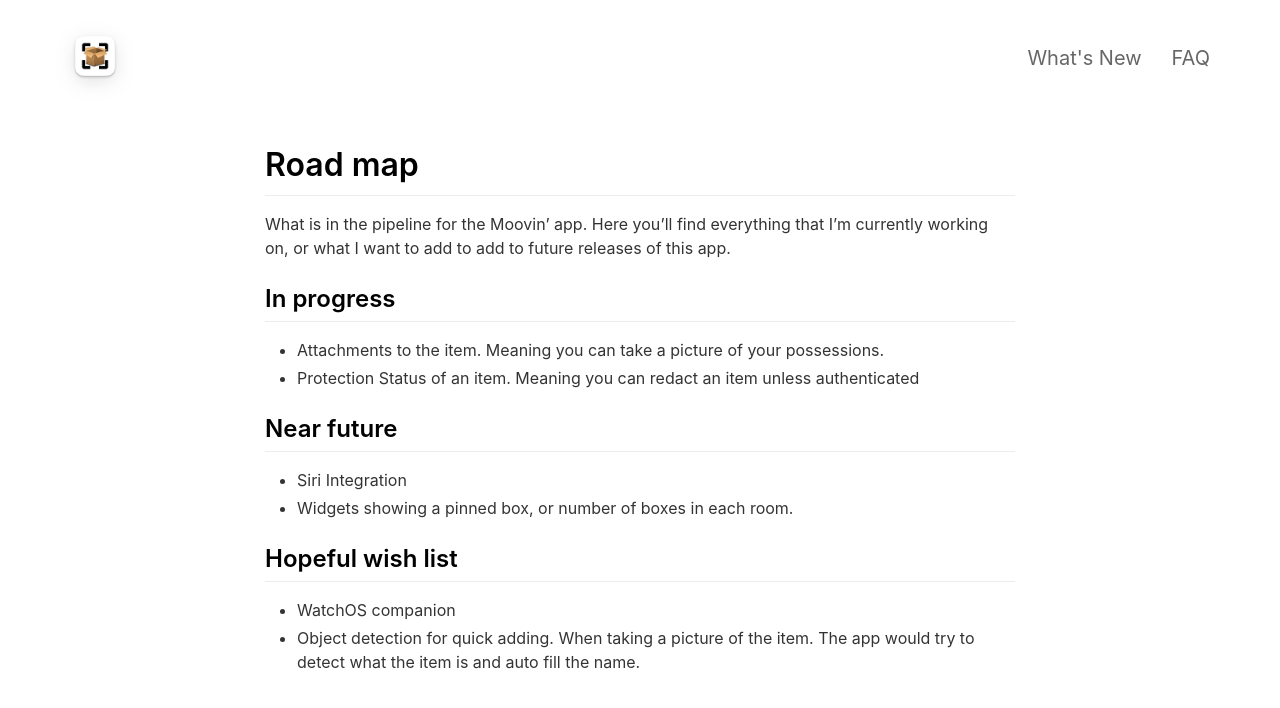
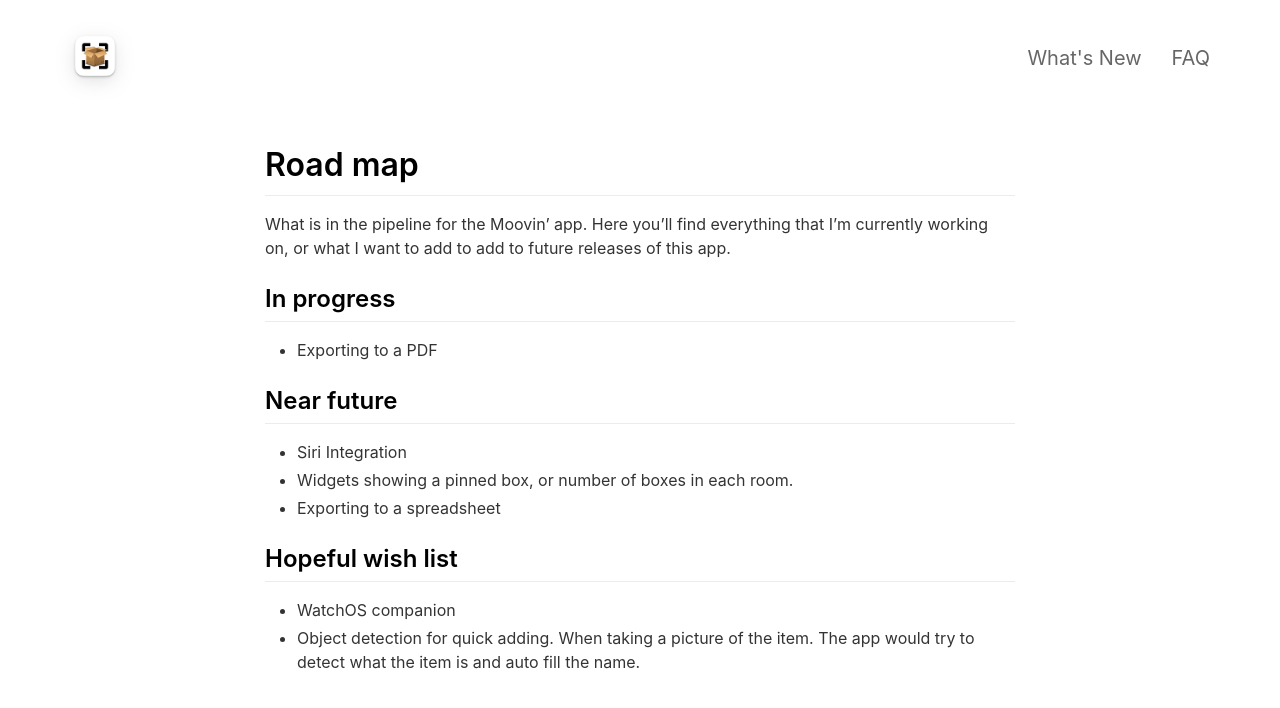
Before and after one commit to PauloxD/moovin-site, a Jekyll site: the page built from _pages/roadmap.md, in a window 1280 px wide. Shown: the top 708 px of the page. Built offline with Jekyll 4.4.1, drawn with Linux system fonts in a browser that asks for light colours; nearby versions of some CDN libraries.

Commit message:
Update roadmap.md

```diff
--- a/_pages/roadmap.md
+++ b/_pages/roadmap.md
@@ -9,13 +9,13 @@ What is in the pipeline for the Moovin' app. Here you'll find everything that I'
 
 
 ## In progress
-- Attachments to the item. Meaning you can take a picture of your possessions.
-- Protection Status of an item. Meaning you can redact an item unless authenticated
+- Exporting to a PDF
 
 
 ## Near future
 - Siri Integration
 - Widgets showing a pinned box, or number of boxes in each room.
+- Exporting to a spreadsheet
 
 
 ## Hopeful wish list
```
